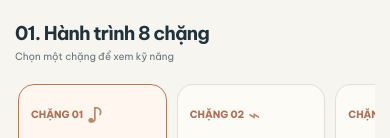
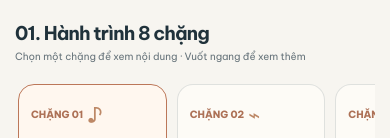
Before and after one commit to litequang/Luca-Drum-Quest, a plain HTML site: page index.html in a window 390 px wide. Both pictures are taken after a click on the button "Giáo trình". Shown: the part 396-534 px from the top of the page. Drawn offline with Linux system fonts and the light colour scheme.

Commit message:
fix(learning): describe stage selector and mobile swipe affordance

```diff
--- a/index.html
+++ b/index.html
@@ -118,7 +118,7 @@
         </div>
         <div class="layout-wide curriculum-layout">
           <div class="curriculum-main">
-            <div class="small-section-head"><h2>01. Hành trình 8 chặng</h2><span>Chọn một chặng để xem kỹ năng</span></div>
+            <div class="small-section-head"><h2>01. Hành trình 8 chặng</h2><span>Chọn một chặng để xem nội dung<span class="stage-swipe-hint"> · Vuốt ngang để xem thêm</span></span></div>
             <div id="stage-grid" class="stage-grid"></div>
             <div id="stage-detail" class="stage-detail" aria-live="polite"></div>
             <div class="small-section-head skill-head"><h2>02. Danh mục kỹ năng</h2><span>Nhấn một thẻ để xem bài tập & tiêu chí</span></div>
```
